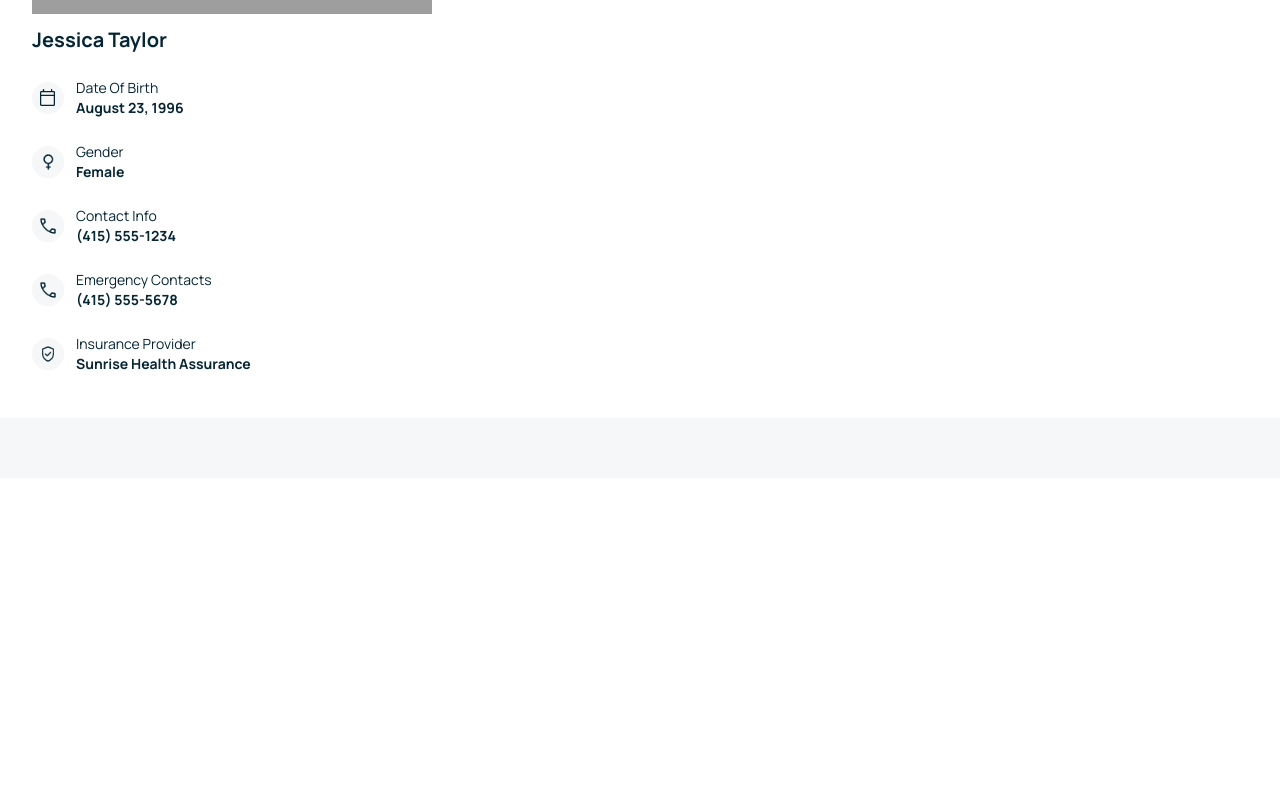
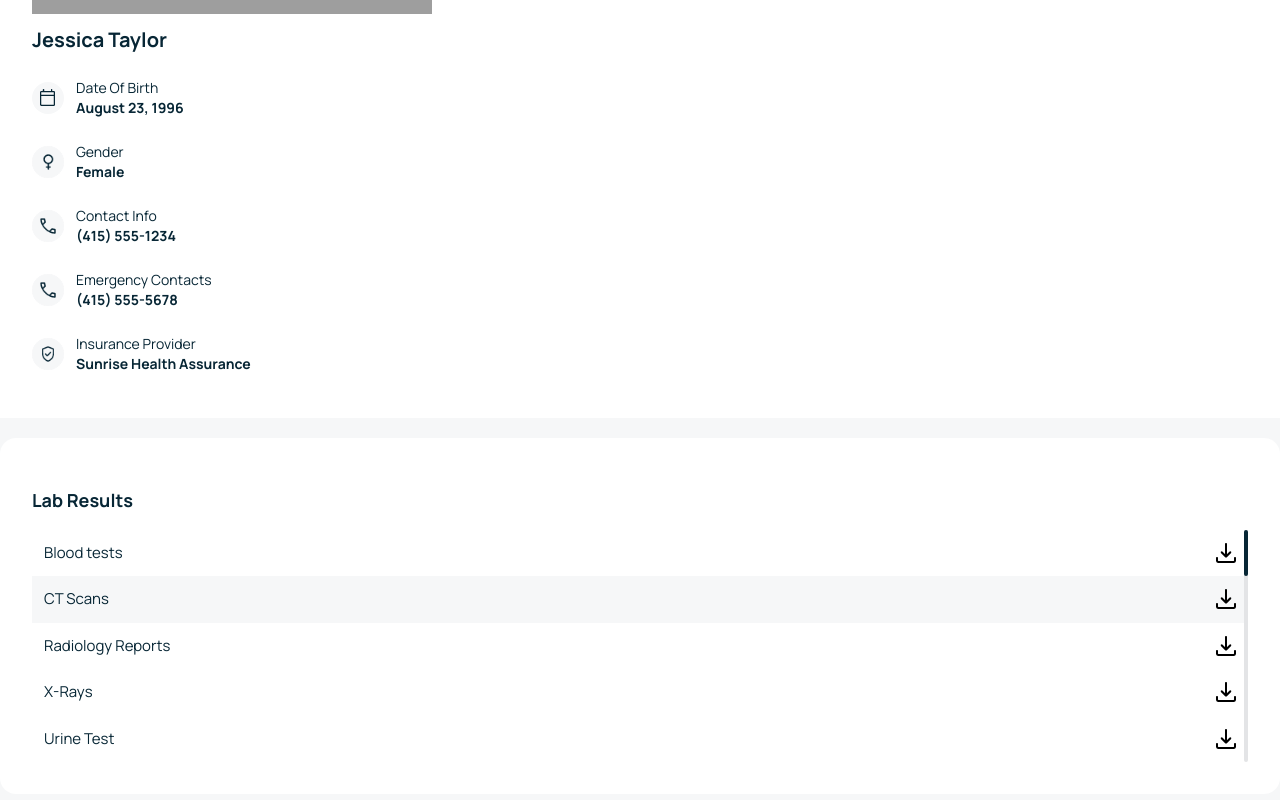
Before and after one commit to chiefJurist/coalition-tech-test, a Vue app: page / in a window 1280 px wide. Shown: the part 2909-3709 px from the top of the page. Before the commit the page ends 3387 px from the top, so only its background shows below. Built offline with nearby package versions, Linux system fonts and the light colour scheme; grey boxes are pictures that could not be loaded.

Commit message:
another commit

```diff
--- a/src/assets/main.css
+++ b/src/assets/main.css
@@ -129,3 +129,14 @@
 .profile-info-marker {
     @apply w-8 h-8 rounded-full bg-custom-one flex items-center justify-center;
 }
+
+/*Lab Results*/
+.labres-gen-con {
+    @apply bg-white rounded-2xl p-8 font-manrope text-custom-two;
+}
+.labres-header {
+    @apply font-bold text-lg py-4;
+}
+.labres-con {
+    @apply flex justify-between items-center p-3;
+}
--- a/src/components/LabResults.vue
+++ b/src/components/LabResults.vue
@@ -1,3 +1,45 @@
 <template>
-    <div></div>
+    <div class="my-5 labres-gen-con">
+        <!--Lab Result Header-->
+        <div class="labres-header">Lab Results</div>
+
+        <!--Lab Result-->
+        <div class="relative">
+            <!-- Vertical Progress Bar -->
+            <div class="progress-bar-con">
+                <div class="progress-bar" style="height: 20%"></div>
+            </div>
+            <!--Lab Result Body-->
+            <div class="labres-con">
+                <span>Blood tests</span>
+                <span class="cursor-pointer">
+                    <img src="/public/img/download.png" alt="download" />
+                </span>
+            </div>
+            <div class="labres-con bg-custom-one">
+                <span>CT Scans</span>
+                <span class="cursor-pointer">
+                    <img src="/public/img/download.png" alt="download" />
+                </span>
+            </div>
+            <div class="labres-con">
+                <span>Radiology Reports</span>
+                <span class="cursor-pointer">
+                    <img src="/public/img/download.png" alt="download" />
+                </span>
+            </div>
+            <div class="labres-con">
+                <span>X-Rays</span>
+                <span class="cursor-pointer">
+                    <img src="/public/img/download.png" alt="download" />
+                </span>
+            </div>
+            <div class="labres-con">
+                <span>Urine Test</span>
+                <span class="cursor-pointer">
+                    <img src="/public/img/download.png" alt="download" />
+                </span>
+            </div>
+        </div>
+    </div>
 </template>
```
